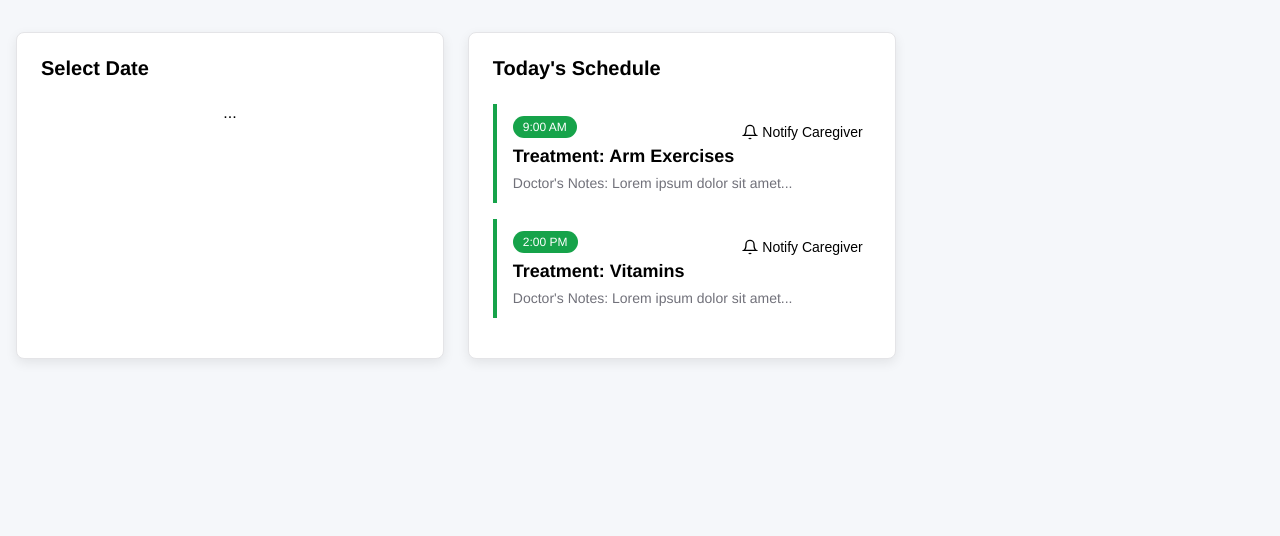
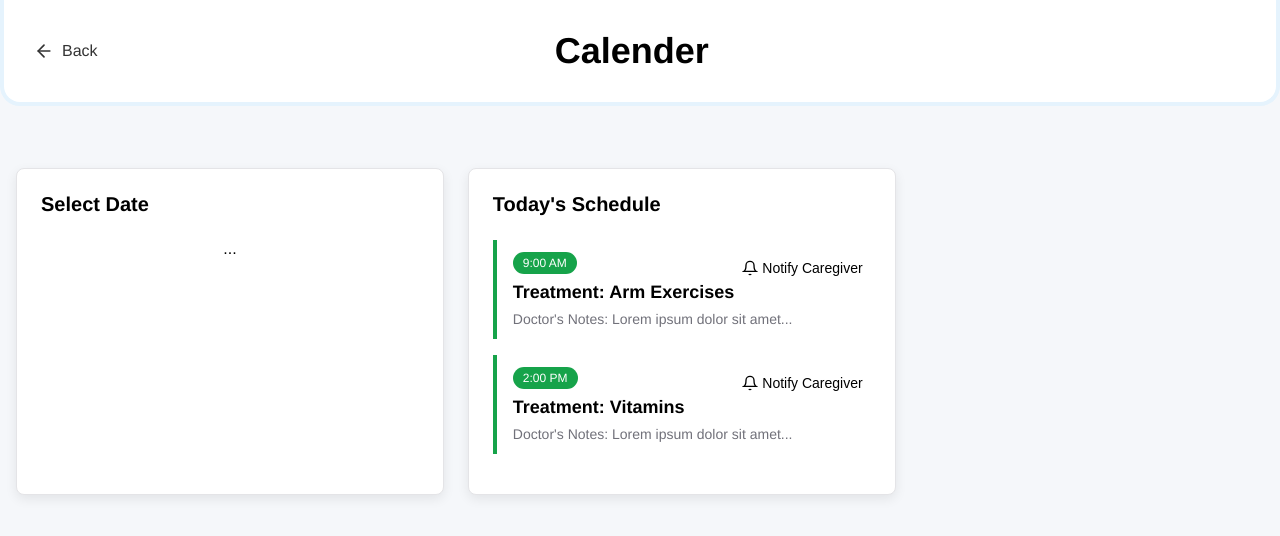
Before and after one commit to hughmaw/Heath-Track-App-code-pen, a plain HTML site: page calender.html in a window 1280 px wide. Drawn offline with nearby package versions, Linux system fonts and the light colour scheme.

Commit message:
get calender functionality working

```diff
--- a/calender.html
+++ b/calender.html
@@ -8,6 +8,16 @@
     <link rel="stylesheet" href="calender.css">
 </head>
 <body>
+    <div class="header-box">
+        <div class="back-button">
+            <a href="index.html" style="text-decoration: none; color: #333; display: flex; align-items: center; gap: 8px;">
+                <i data-lucide="arrow-left"></i>
+                <span>Back</span>
+            </a>
+        </div>
+        <h1 class="dashboard-title">Calender</h1>
+        <div style="width: 80px;"></div> <!-- Spacer for centering -->
+    </div>
         <main class="main container">
       <div class="grid">
         <!-- Calendar Card -->
@@ -64,7 +74,6 @@
         </div>
       </div>
     </main>
-  </div>
     <script>
         lucide.createIcons();
     </script>
```
